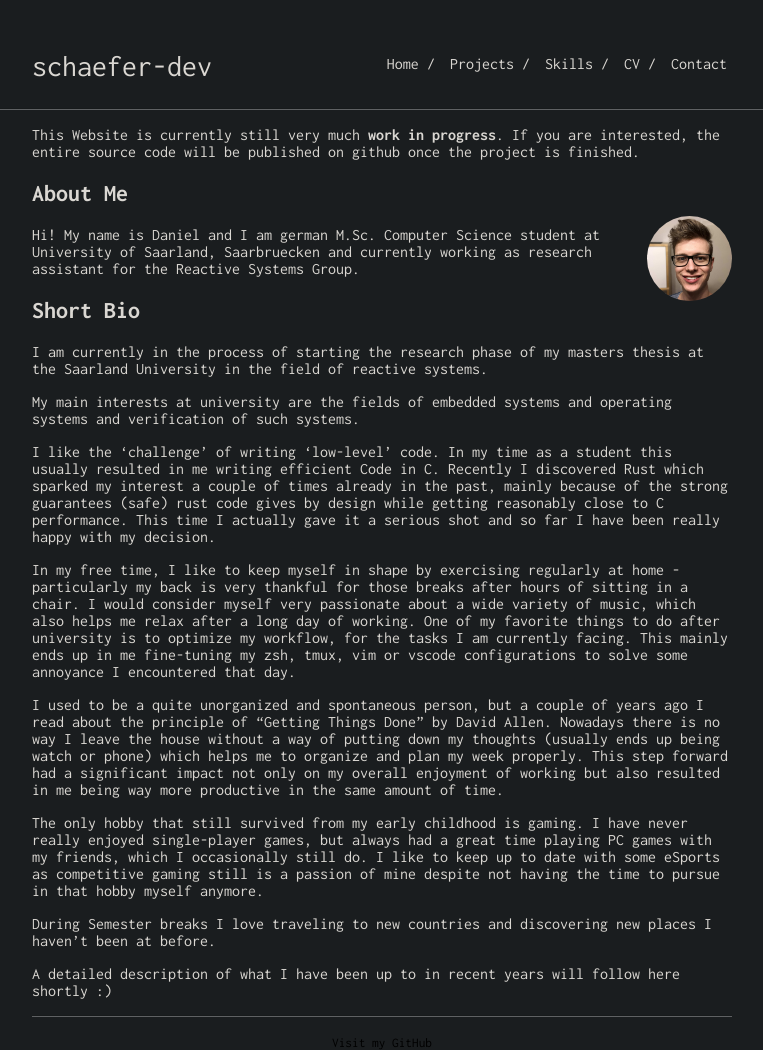
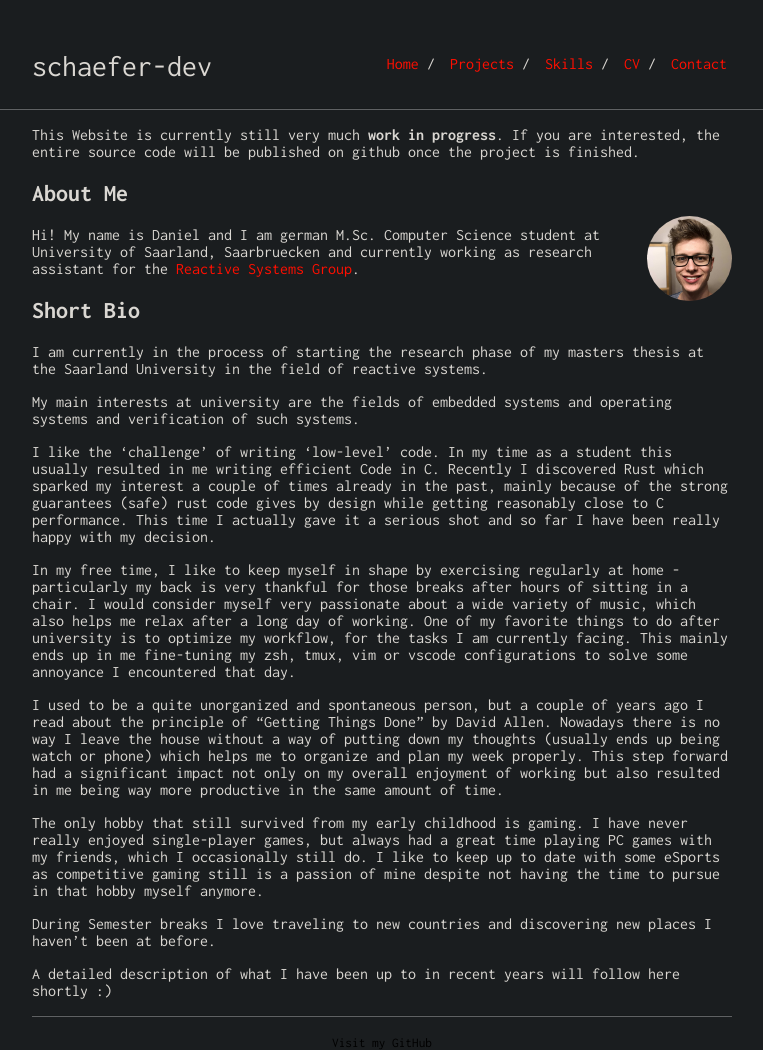
Before and after one commit to schaefer-dev/schaefer-dev.github.io, a Jekyll site: the page built from index.md, in a window 1280 px wide. Shown: the whole page, without its empty margins (258-1021 px from the left). Built offline with Jekyll 4.4.1, drawn with Linux system fonts in a browser that asks for light colours.

Commit message:
Update main.scss

```diff
--- a/css/main.scss
+++ b/css/main.scss
@@ -13,11 +13,6 @@ div {
 }
 
 p {
-  background-color: #1A1D1F;
-  color:#DAD7D2;
-}
-
-a {
   background-color: #1A1D1F;
   color:#DAD7D2;
 }
```
